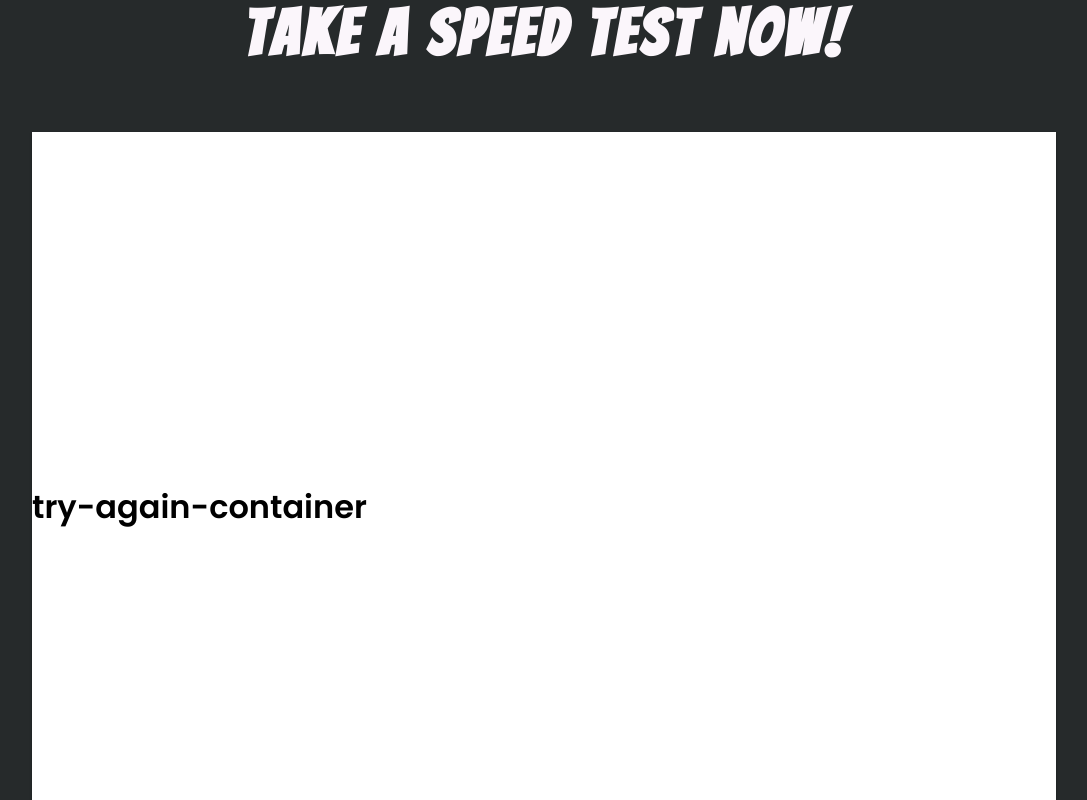
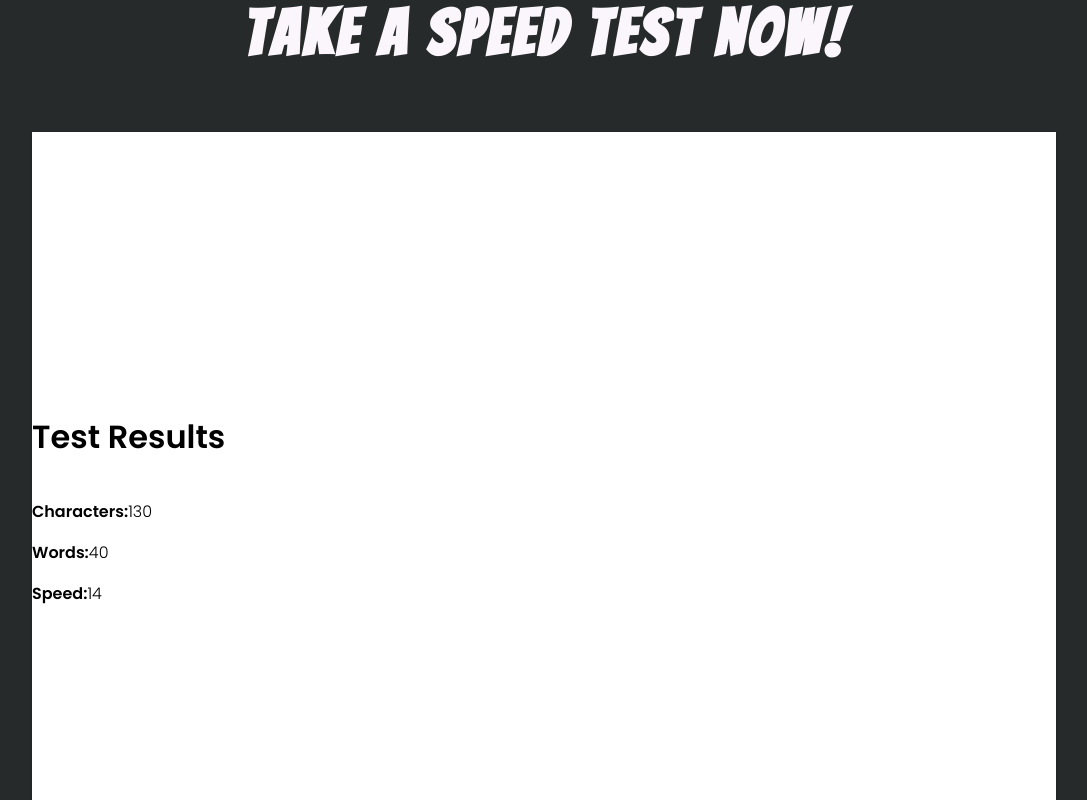
Before and after one commit to mittalaakash/Turbo-type, a React (Create React App) app: page / in a window 1280 px wide. Shown: the part 860-1660 px from the top of the page, without its empty margins (96-1183 px from the left). Built offline with nearby package versions, Linux system fonts and the light colour scheme.

Commit message:
tryagain

```diff
--- a/src/Components/TestContainer/TestContainer.jsx
+++ b/src/Components/TestContainer/TestContainer.jsx
@@ -1,11 +1,12 @@
 import React from 'react';
+import TryAgain from '../TryAgain/TryAgain';
 import './TestContainer.css';
 
 const TestContainer = ({ words, characters, wpm }) => {
   return (
     <div className='test-container'>
       <div className='try-again-container'>
-        <h1>try-again-container</h1>
+        <TryAgain words={words} characters={characters} wpm={wpm} />
       </div>
     </div>
   );
--- /dev/null
+++ b/src/Components/TryAgain/TryAgain.jsx
@@ -0,0 +1,25 @@
+import React from 'react';
+import './TryAgain.css';
+
+const TryAgain = ({ words, characters, wpm }) => {
+  return (
+    <div className='try-again-container'>
+      <h1>Test Results</h1>
+      <div className='result-container'>
+        <p>
+          <b>Characters:</b>
+          {characters}
+        </p>
+        <p>
+          <b>Words:</b>
+          {words}
+        </p>
+        <p>
+          <b>Speed:</b>
+          {wpm}
+        </p>
+      </div>
+    </div>
+  );
+};
+export default TryAgain;
```
Also changed, not shown: src/Components/TryAgain/TryAgain.css (added).
